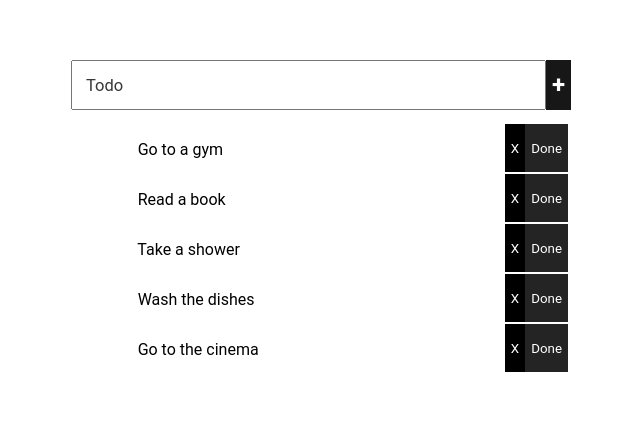
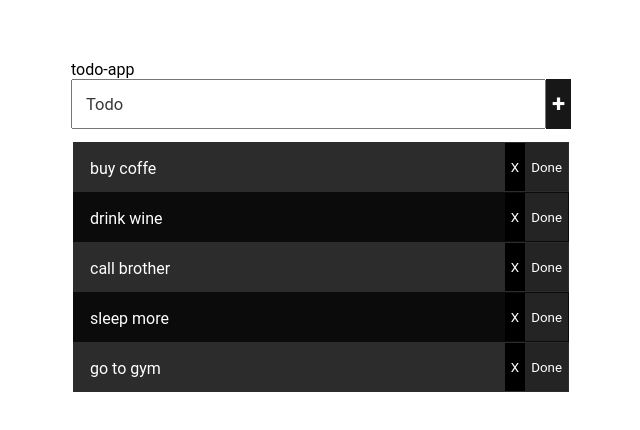
Before and after one commit to jovana-marceta/todo-app-angular, an Angular app: page / in a window 1280 px wide. Shown: the part 108-538 px from the top of the page, without its empty margins (319-959 px from the left). Built offline with nearby package versions, Linux system fonts and the light colour scheme.

Commit message:
Logic for adding, removing and is done status

```diff
--- a/src/app/app.component.css
+++ b/src/app/app.component.css
@@ -7,7 +7,7 @@
     display: flex;
     flex-direction: column;
     flex-wrap: nowrap;
-}
+    }
 
 .todo-list {
     display: flex;
@@ -88,3 +88,17 @@ tr {
 td {
     margin-left: 1rem;
 }
+
+.even {
+    background-color: rgb(44, 44, 44);
+    color: rgb(255, 255, 255);
+}
+
+.odd {
+    background-color: rgb(11, 11, 11);
+    color: rgb(255, 255, 255);
+}
+
+.is-done {
+    text-decoration: line-through;
+}
--- a/src/app/app.component.html
+++ b/src/app/app.component.html
@@ -1,63 +1,24 @@
 <div class="container">
   <div class="todo-list">
+
+    {{title}}
+
     <div class="input-group">
-      <input type="text" placeholder="Todo">
-      <button class="add-button">+</button>
+      <input type="text" placeholder="Todo" #newTask>
+      <button (click)="add(newTask.value)" class="add-button">+</button>
     </div>
     <table>
-      <tr class="even">
+      <tr *ngFor="let task of tasks; let i = index" [class.even] = "i%2==0" [class.odd]= "i%2==1">
         <td>
-          <pre>
-            Go to a gym
-          </pre>
+          <p [class.is-done]="task.isDone">
+            {{task.title}}
+          </p>
         </td>
         <td>
-          <button class="remove-button">X</button>
-          <button class="done-button">Done</button>
-        </td>
-      </tr>
-      <tr class="odd">
-        <td>
-          <pre>
-            Read a book
-          </pre>
-        </td>
-        <td>
-          <button class="remove-button">X</button>
-          <button class="done-button">Done</button>
-        </td>
-      </tr>
-      <tr class="even">
-        <td>
-          <pre>
-            Take a shower
-          </pre>
-        </td>
-        <td>
-          <button class="remove-button">X</button>
-          <button class="done-button">Done</button>
-        </td>
-      </tr>
-      <tr class="odd">
-        <td>
-          <pre>
-            Wash the dishes
-          </pre>
-        </td>
-        <td>
-          <button class="remove-button">X</button>
-          <button class="done-button">Done</button>
-        </td>
-      </tr>
-      <tr class="even">
-        <td>
-          <pre>
-            Go to the cinema
-          </pre>
-        </td>
-        <td>
-          <button class="remove-button">X</button>
-          <button class="done-button">Done</button>
+          <button (click)="remove(task)" class="remove-button">X</button>
+          <button (click)="task.toggleIsDone()" class="done-button">
+            {{task.isDone ? "Undo" : "Done"}}
+          </button>
         </td>
       </tr>
     </table>
--- a/src/app/app.component.ts
+++ b/src/app/app.component.ts
@@ -1,10 +1,48 @@
 import { Component } from '@angular/core';
 
+// decorator
 @Component({
   selector: 'app-root',
   templateUrl: './app.component.html',
   styleUrls: ['./app.component.css']
 })
 export class AppComponent {
+  // field of type string
   title = 'todo-app';
+  // now it is not type string, but type class aray
+  tasks: Task[] = [
+    // new object of specific data type
+    new Task('buy coffe'),
+    new Task('drink wine'),
+    new Task('call brother'),
+    new Task('sleep more'),
+    new Task('go to gym')
+  ]
+  // method
+  add(newTask: string) {
+    this.tasks.push(new Task(newTask));
+  }
+
+  remove(existingTask: Task) {
+    let userConfirmed = confirm(`Are you sure you want to remove a following task? \n "${existingTask.title}"`);
+
+    if(userConfirmed) {
+      this.tasks = this.tasks.filter(task => task != existingTask);
+    }
+  }
 }
+
+class Task {
+
+  // initial values for object
+  constructor(public title: string) {
+
+  }
+
+
+  toggleIsDone() {
+    this.isDone= !this.isDone;
+  }
+
+  public isDone = false;
+}
```
